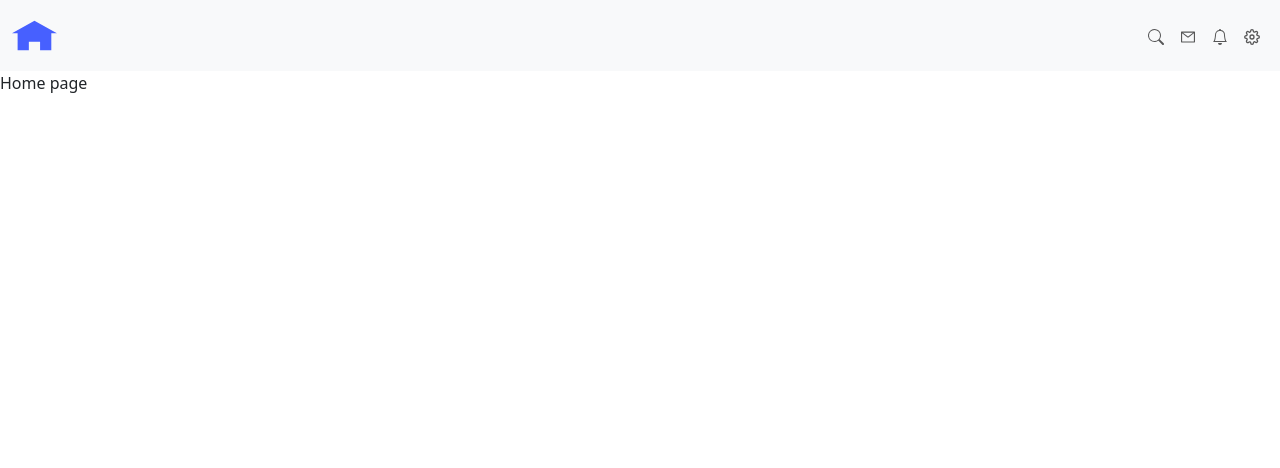
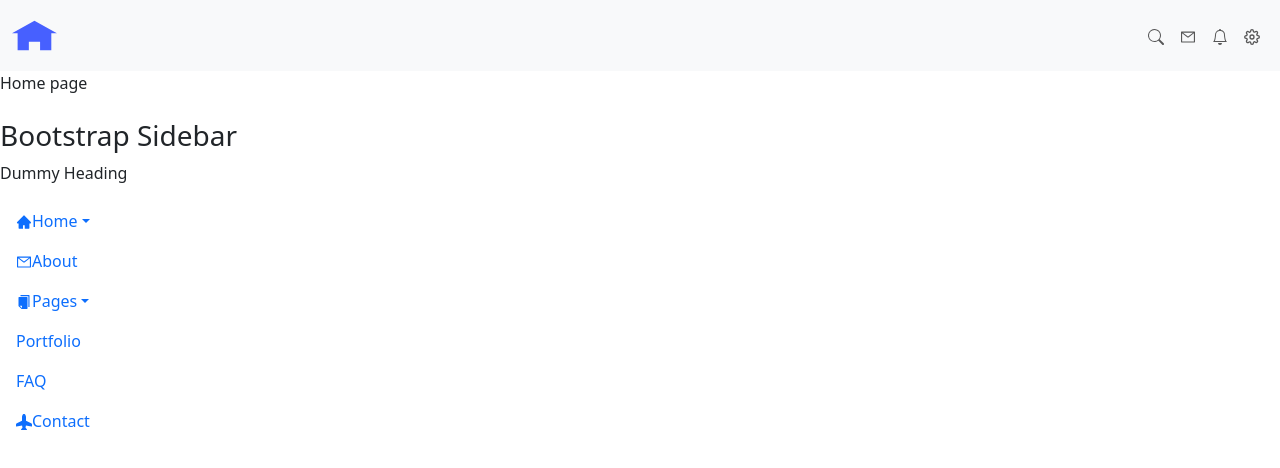
Before and after one commit to techarcgram-org/AirlipayDashboard, a React (Vite) app: page / in a window 1280 px wide. Shown: the top 468 px of the page. Built offline with nearby package versions, Linux system fonts and the light colour scheme.

Commit message:
basic sidebar setup

```diff
--- a/package.json
+++ b/package.json
@@ -11,6 +11,7 @@
   },
   "dependencies": {
     "bootstrap": "^5.3.1",
+    "classnames": "^2.3.2",
     "react": "^18.2.0",
     "react-bootstrap": "^2.8.0",
     "react-dom": "^18.2.0",
--- a/src/App.jsx
+++ b/src/App.jsx
@@ -1,8 +1,11 @@
 import React from 'react'
 import {BrowserRouter as Router,Routes,Route} from 'react-router-dom'
-import {Header} from './component'
+import {Header, Sidebar} from './component'
+import { useState } from 'react';
 
 const App = () => {
+  const [sidebarIsOpen, setSidebarOpen] = useState(true);
+  const toggleSidebar = () => setSidebarOpen(!sidebarIsOpen);
   return (
     <div>
       <Router>
@@ -10,6 +13,7 @@
         <Routes>
           <Route path='/' element={'Home page'} />
         </Routes>
+        <Sidebar />
       </Router>
     </div>
   );
--- a/src/component/Sidebar.jsx
+++ b/src/component/Sidebar.jsx
@@ -1,10 +1,93 @@
+import React from "react";
+import { IconContext } from "react-icons";
+// import {
+//   BsSearch,
+//   BsBell,
+//   FiSettings,
+// } from "react-icons";
+import { AiFillHome, AiOutlineMail, AiFillCopy } from "react-icons/ai";
+import {BsFillAirplaneFill} from 'react-icons/bs'
+import { Nav, Navbar } from "react-bootstrap";
+import classNames from "classnames";
+import { Link } from "react-router-dom";
 
-import React from 'react'
+import SubMenu from "./Submenu";
 
-const Sidebar = () => {
-  return (
-    <div>Sidebar</div>
-  )
-}
+const SideBar = ({ isOpen, toggle }) => (
+  <div className={classNames("sidebar", { "is-open": isOpen })}>
+    <div className="sidebar-header">
+      <span color="info" onClick={toggle} style={{ color: "#fff" }}>
+        &times;
+      </span>
+      <h3>Bootstrap Sidebar</h3>
+    </div>
+    <div className="side-menu">
+      <Nav className="flex-column pb-3">
+        <p>Dummy Heading</p>
+        <SubMenu title="Home" icon={<AiFillHome />} items={submenus[0]} />
+        <Nav.Item>
+          <Nav.Link as={Link} to={"/about"}>
+            <IconContext.Provider value={{ className: "mr-2" }}>
+              <AiOutlineMail />
+            </IconContext.Provider>
+            About
+          </Nav.Link>
+        </Nav.Item>
+        <SubMenu title="Pages" icon={<AiFillCopy />} items={submenus[1]} />
+        <Nav.Item>
+          <Nav.Link as={Link} to={"/pages"}>
+            <IconContext.Provider value={{ className: "mr-2" }}>
+              {/* <BsImage /> */}
+            </IconContext.Provider>
+            Portfolio
+          </Nav.Link>
+        </Nav.Item>
+        <Nav.Item>
+          <Nav.Link as={Link} to={"/faq"}>
+            <IconContext.Provider value={{ className: "mr-2" }}>
+              {/* <BsQuestion /> */}
+            </IconContext.Provider>
+            FAQ
+          </Nav.Link>
+        </Nav.Item>
+        <Nav.Item>
+          <Nav.Link as={Link} to={"/contact"}>
+            <IconContext.Provider value={{ className: "mr-2" }}>
+              <BsFillAirplaneFill />
+            </IconContext.Provider>
+            Contact
+          </Nav.Link>
+        </Nav.Item>
+      </Nav>
+    </div>
+  </div>
+);
 
-export default Sidebar
+const submenus = [
+  [
+    {
+      title: "Home 1",
+      target: "Home-1",
+    },
+    {
+      title: "Home 2",
+      target: "Home-2",
+    },
+    {
+      title: "Home 3",
+      target: "Home-3",
+    },
+  ],
+  [
+    {
+      title: "Page 1",
+      target: "Page-1",
+    },
+    {
+      title: "Page 2",
+      target: "Page-2",
+    },
+  ],
+];
+
+export default SideBar;
--- /dev/null
+++ b/src/component/Submenu.jsx
@@ -0,0 +1,43 @@
+import React, { useState } from "react";
+import classNames from "classnames";
+import { Collapse, Nav } from "react-bootstrap";
+import { IconContext } from "react-icons";
+import { Link } from "react-router-dom";
+
+const SubMenu = (props) => {
+  const [collapsed, setCollapsed] = useState(true);
+  const toggle = () => setCollapsed(!collapsed);
+  const { icon, title, items } = props;
+
+  return (
+    <div>
+      <Nav.Item
+        onClick={toggle}
+        className={classNames({ "menu-open": !collapsed })}
+      >
+        <Nav.Link className="dropdown-toggle">
+          <IconContext.Provider value={{ className: "mr-2" }}>
+            {icon}
+          </IconContext.Provider>
+          {title}
+        </Nav.Link>
+      </Nav.Item>
+      <Collapse
+        in={!collapsed}
+        className={classNames("items-menu", { "mb-1": !collapsed })}
+      >
+        <Nav className="flex-column">
+          {items.map((item, index) => (
+            <Nav.Item key={index} className="pl-4">
+              <Nav.Link as={Link} to={item.target}>
+                {item.title}
+              </Nav.Link>
+            </Nav.Item>
+          ))}
+        </Nav>
+      </Collapse>
+    </div>
+  );
+};
+
+export default SubMenu;
--- a/src/component/index.js
+++ b/src/component/index.js
@@ -1,3 +1,4 @@
 
 export {default as Header} from './Header'
 export {default as Sidebar} from './Sidebar'
+export {default as Submenu} from './Submenu'
```
Also changed, not shown: 1 other file (tests, documents, lock files or other folders).
